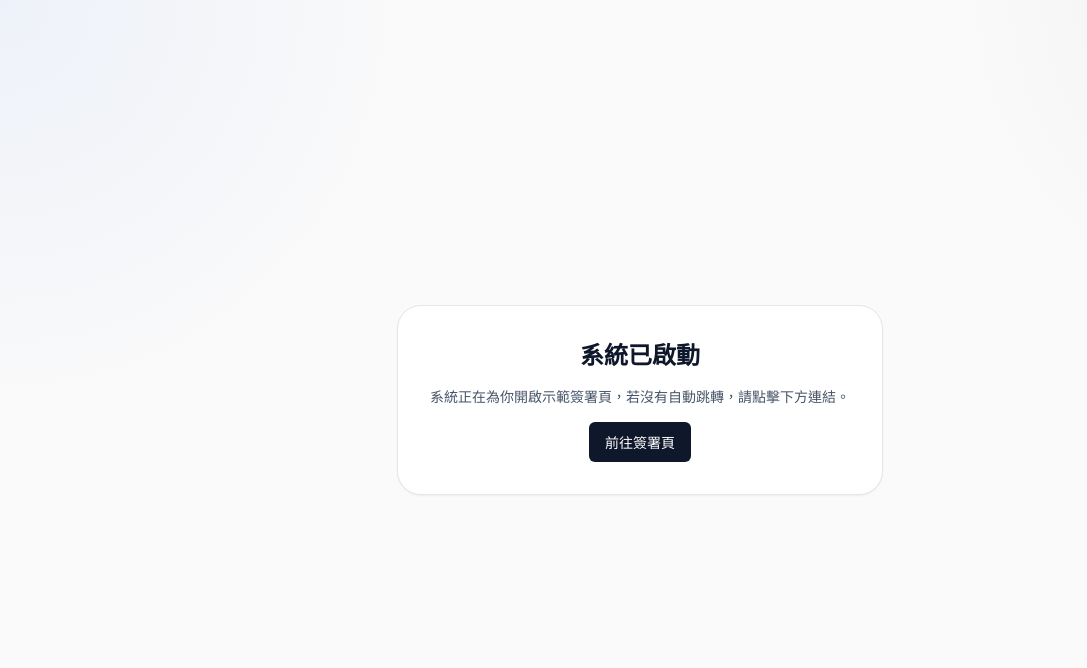
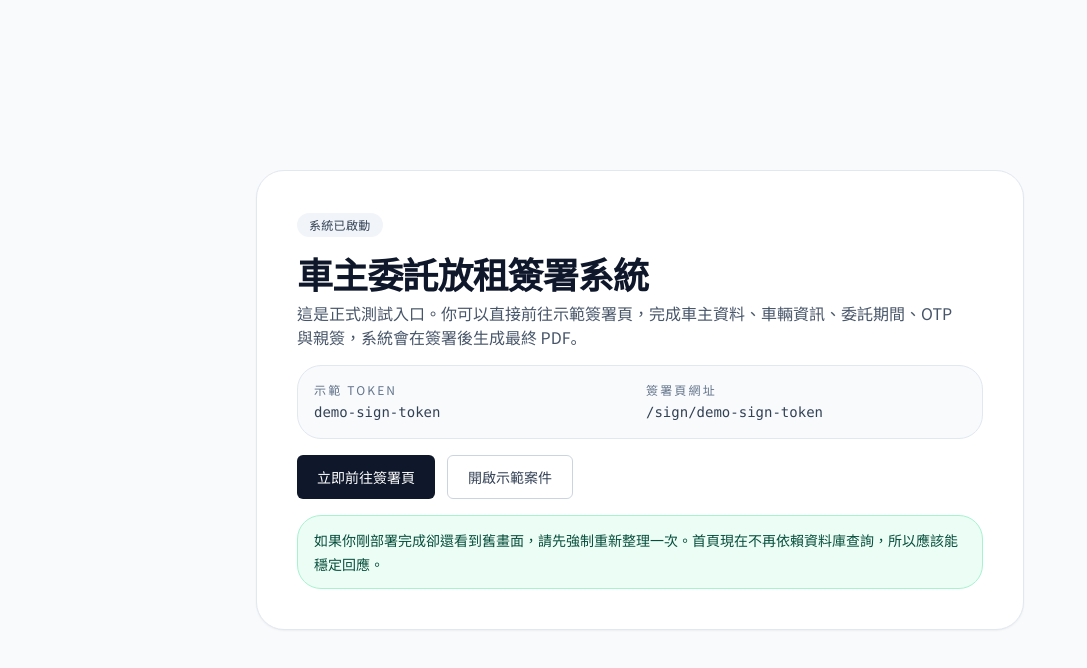
Before and after one commit to ChiZhengYuan/loan-test, a Next.js app: page / in a window 1280 px wide. Before the commit this address had no page. Shown: the top 668 px of the page, without its empty margins (0-1087 px from the left). Built offline with nearby package versions, Linux system fonts and the light colour scheme.

Commit message:
Make homepage explicit entry

```diff
--- a/app/page.tsx
+++ b/app/page.tsx
@@ -1,26 +1,46 @@
-"use client";
-
-import { useEffect } from "react";
-import { useRouter } from "next/navigation";
 import { DEMO_SIGN_TOKEN } from "@/lib/demo";
 
 export default function HomePage() {
-  const router = useRouter();
-
-  useEffect(() => {
-    router.replace(`/sign/${DEMO_SIGN_TOKEN}`);
-  }, [router]);
+  const signUrl = `/sign/${DEMO_SIGN_TOKEN}`;
 
   return (
-    <main className="mx-auto flex min-h-screen max-w-2xl items-center justify-center p-6 text-center">
-      <div className="space-y-4 rounded-2xl border border-slate-200 bg-white p-8 shadow-sm">
-        <h1 className="text-2xl font-semibold text-slate-900">系統已啟動</h1>
-        <p className="text-sm text-slate-600">
-          系統正在為你開啟示範簽署頁，若沒有自動跳轉，請點擊下方連結。
-        </p>
-        <a className="inline-flex h-10 items-center justify-center rounded-md bg-slate-900 px-4 py-2 text-sm font-medium text-white" href={`/sign/${DEMO_SIGN_TOKEN}`}>
-          前往簽署頁
-        </a>
+    <main className="min-h-screen bg-slate-50 px-4 py-8 sm:px-6 lg:px-8">
+      <div className="mx-auto flex min-h-[calc(100vh-4rem)] max-w-3xl items-center">
+        <section className="w-full rounded-[28px] border border-slate-200 bg-white p-6 shadow-sm sm:p-8 lg:p-10">
+          <div className="space-y-4">
+            <span className="inline-flex rounded-full bg-slate-100 px-3 py-1 text-xs font-medium tracking-wide text-slate-700">系統已啟動</span>
+            <div className="space-y-2">
+              <h1 className="text-3xl font-semibold tracking-tight text-slate-900 sm:text-4xl">車主委託放租簽署系統</h1>
+              <p className="max-w-2xl text-sm leading-7 text-slate-600 sm:text-base">
+                這是正式測試入口。你可以直接前往示範簽署頁，完成車主資料、車輛資訊、委託期間、OTP 與親簽，系統會在簽署後生成最終 PDF。
+              </p>
+            </div>
+
+            <div className="grid gap-3 rounded-2xl border border-slate-200 bg-slate-50 p-4 text-sm text-slate-700 sm:grid-cols-2">
+              <div>
+                <div className="text-xs uppercase tracking-[0.18em] text-slate-500">示範 Token</div>
+                <div className="mt-1 font-mono text-sm break-all">{DEMO_SIGN_TOKEN}</div>
+              </div>
+              <div>
+                <div className="text-xs uppercase tracking-[0.18em] text-slate-500">簽署頁網址</div>
+                <div className="mt-1 font-mono text-sm break-all">{signUrl}</div>
+              </div>
+            </div>
+
+            <div className="flex flex-col gap-3 sm:flex-row">
+              <a href={signUrl} className="inline-flex h-11 items-center justify-center rounded-md bg-slate-900 px-5 text-sm font-medium text-white transition-colors hover:bg-slate-800">
+                立即前往簽署頁
+              </a>
+              <a href={signUrl} className="inline-flex h-11 items-center justify-center rounded-md border border-slate-300 bg-white px-5 text-sm font-medium text-slate-700 transition-colors hover:bg-slate-100">
+                開啟示範案件
+              </a>
+            </div>
+
+            <div className="rounded-2xl border border-emerald-200 bg-emerald-50 px-4 py-3 text-sm leading-6 text-emerald-900">
+              如果你剛部署完成卻還看到舊畫面，請先強制重新整理一次。首頁現在不再依賴資料庫查詢，所以應該能穩定回應。
+            </div>
+          </div>
+        </section>
       </div>
     </main>
   );
```
